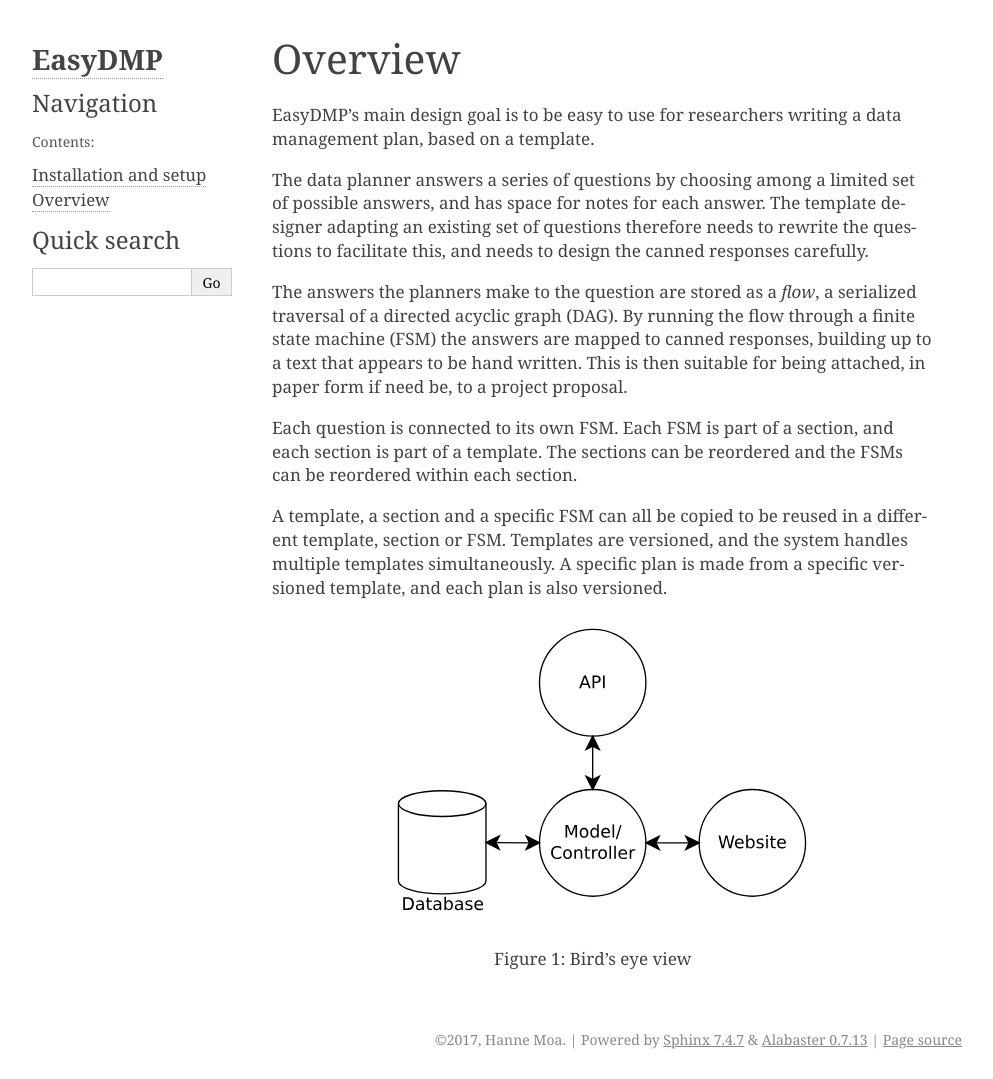
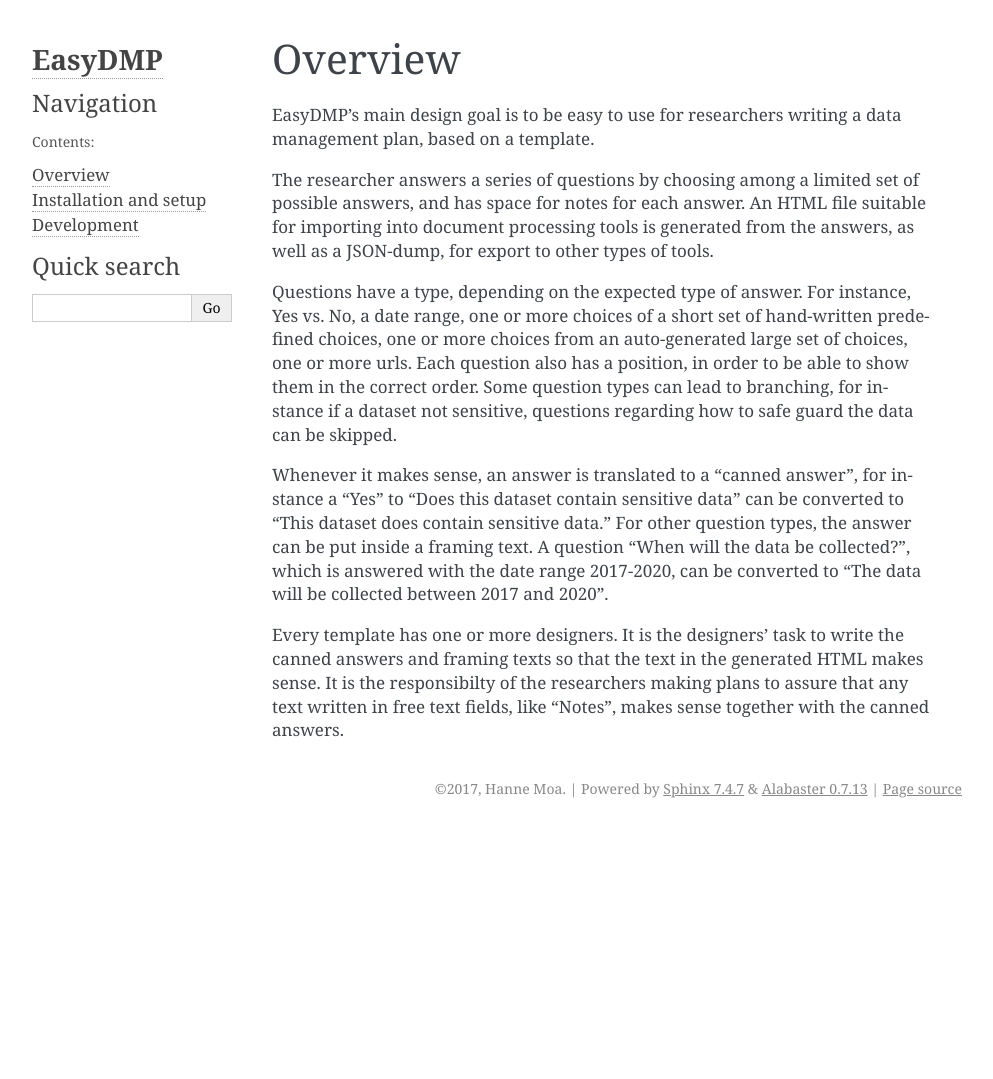
Before and after one commit to hmpf/easydmp, a Sphinx documentation site: the page built from docs/overview.rst, in a window 1280 px wide. Shown: the whole page, without its empty margins (148-1141 px from the left). Built offline with Sphinx 7.4.7, drawn with Linux system fonts in a browser that asks for light colours; after the commit the page ends 900 px from its top, so only the background shows below that.

Commit message:
Add more overview documentation

```diff
--- /dev/null
+++ b/docs/development/reference.rst
@@ -0,0 +1,6 @@
+=========
+Reference
+=========
+
+.. toctree::
+   flow
--- a/docs/index.rst
+++ b/docs/index.rst
@@ -18,8 +18,9 @@ See the :doc:`overview <overview>`.
    :maxdepth: 2
    :caption: Contents:
 
+   overview
    installation
-   overview
+   development
 
 
 
--- a/docs/overview.rst
+++ b/docs/overview.rst
@@ -5,31 +5,33 @@ Overview
 EasyDMP's main design goal is to be easy to use for researchers
 writing a data management plan, based on a template.
 
-The data planner answers a series of questions by choosing among
+The researcher answers a series of questions by choosing among
 a limited set of possible answers, and has space for notes for
-each answer. The template designer adapting an existing set of
-questions therefore needs to rewrite the questions to facilitate
-this, and needs to design the canned responses carefully.
+each answer. An HTML file suitable for importing into document
+processing tools is generated from the answers, as well as
+a JSON-dump, for export to other types of tools.
 
-The answers the planners make to the question are stored as
-a *flow*, a serialized traversal of a directed acyclic graph
-(DAG). By running the flow through a finite state machine (FSM)
-the answers are mapped to canned responses, building up to a text
-that appears to be hand written. This is then suitable for being
-attached, in paper form if need be, to a project proposal.
+Questions have a type, depending on the expected type of answer.
+For instance, Yes vs. No, a date range, one or more choices of
+a short set of hand-written predefined choices, one or more
+choices from an auto-generated large set of choices, one or more
+urls. Each question also has a position, in order to be able to
+show them in the correct order. Some question types can lead to
+branching, for instance if a dataset not sensitive, questions
+regarding how to safe guard the data can be skipped.
 
-Each question is connected to its own FSM. Each FSM is part of
-a section, and each section is part of a template. The sections
-can be reordered and the FSMs can be reordered within each
-section.
+Whenever it makes sense, an answer is translated to a "canned
+answer", for instance a "Yes" to "Does this dataset contain
+sensitive data" can be converted to "This dataset does contain
+sensitive data." For other question types, the answer can be put
+inside a framing text. A question "When will the data be
+collected?", which is answered with the date range 2017-2020, can
+be converted to "The data will be collected between 2017 and
+2020".
 
-A template, a section and a specific FSM can all be copied to be
-reused in a different template, section or FSM. Templates are
-versioned, and the system handles multiple templates
-simultaneously. A specific plan is made from a specific versioned
-template, and each plan is also versioned.
-
-.. _figure_birds_eye_overview:
-.. figure:: images/easydmp-overview.*
-
-   Figure 1: Bird's eye view
+Every template has one or more designers. It is the designers'
+task to write the canned answers and framing texts so that the
+text in the generated HTML makes sense. It is the responsibilty of
+the researchers making plans to assure that any text written in
+free text fields, like "Notes", makes sense together with the
+canned answers.
```
Also changed, not shown: docs/development.rst (added, +8 -0 lines), docs/development/overview.rst (added, +116 -0 lines), docs/development/flow.rst (renamed from docs/flow.rst), docs/images/model.svg (added), docs/images/overview.svg (added), 2 other files.
